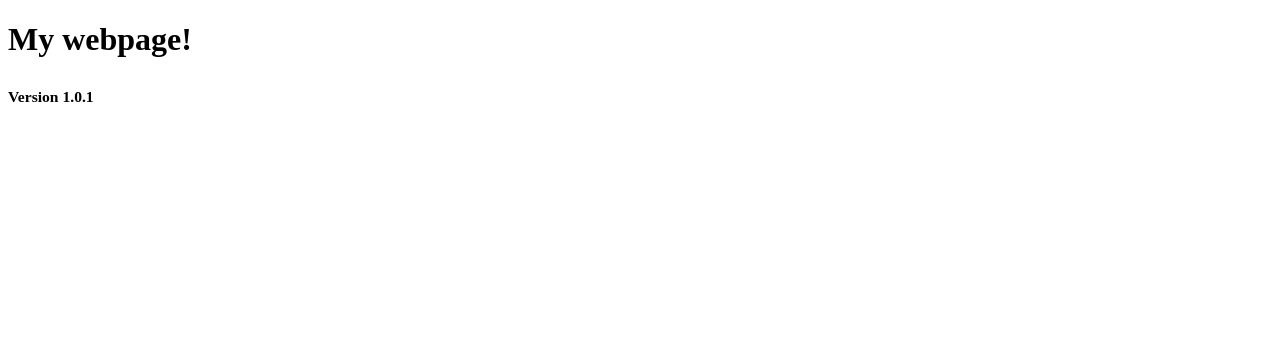
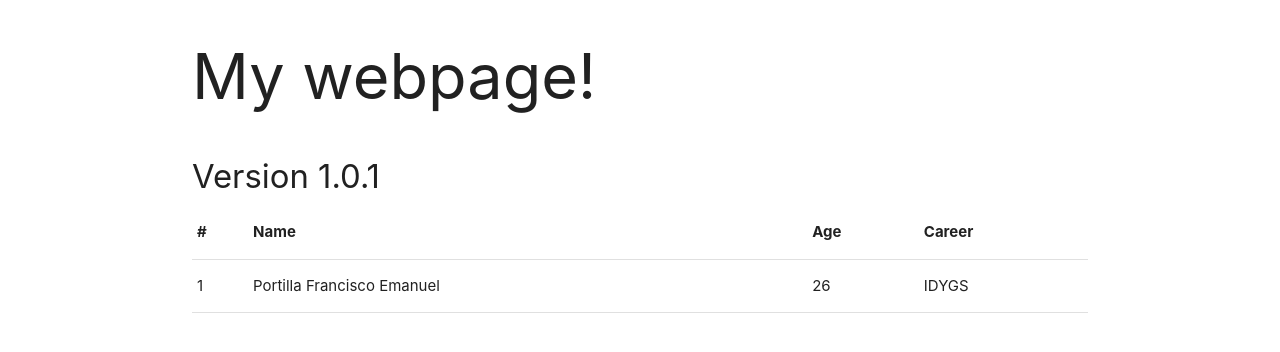
Before and after one commit to padron00/my-webpage, a plain HTML site: page index.html in a window 1280 px wide. Drawn offline with nearby package versions, Linux system fonts and the light colour scheme.

Commit message:
Student table added

```diff
--- a/index.html
+++ b/index.html
@@ -5,7 +5,7 @@
   <meta http-equiv="X-UA-Compatible" content="IE=edge">
   <meta name="viewport" content="width=device-width, initial-scale=1.0">
      <!-- Compiled and minified CSS -->
-     <!-- <link rel="stylesheet" href="https://cdnjs.cloudflare.com/ajax/libs/materialize/1.0.0/css/materialize.min.css"> -->
+     <link rel="stylesheet" href="https://cdnjs.cloudflare.com/ajax/libs/materialize/1.0.0/css/materialize.min.css">
 
      <title>Document</title>
     </head>
@@ -15,9 +15,34 @@
         <h3><sub>Version 1.0.1</sub></h3>
       </div>
 
+      <div class="container">
+
+        <table>
+          <thead>
+            <tr>
+              <th>#</th>
+              <th>Name</th>
+              <th>Age</th>
+              <th>Career</th>
+            </tr>
+          </thead>
+          <tbody>
+            <template id="tbodytempl">
+              <tr>
+                <td><span name="tbodynumber"></span></td>
+                <td><span name="tbodyname"></span></td>
+                <td><span name="tbodyage"></span></td>
+                <td><span name="tbodycareer"></span></td>
+              </tr>
+            </template>
+          </tbody>
+        </table>
+      </div>
+
 
 
       <!-- Compiled and minified JavaScript -->
-      <!-- <script src="https://cdnjs.cloudflare.com/ajax/libs/materialize/1.0.0/js/materialize.min.js"></script> -->
+      <script src="https://cdnjs.cloudflare.com/ajax/libs/materialize/1.0.0/js/materialize.min.js"></script>
+      <script src="./index.js"></script>
 </body>
 </html>
--- /dev/null
+++ b/index.js
@@ -0,0 +1,29 @@
+var students = [
+  {
+    lname: "Portilla",
+    name: "Francisco Emanuel",
+    age: 26,
+    birthday: {
+      year: 1995,
+      month: "November",
+      day: 16
+    },
+    Career: "IDYGS"
+  }
+]
+
+var table = document.getElementsByTagName("table")[0];
+for (var i = 0; i < students.length; i++) {
+  var templ = document.getElementById("tbodytempl").content.cloneNode(true);
+  var tdnumber = templ.querySelector("span[name='tbodynumber']");
+  var tdname = templ.querySelector("span[name='tbodyname']");
+  var tdage = templ.querySelector("span[name='tbodyage']");
+  var tdcareer = templ.querySelector("span[name='tbodycareer']");
+
+  tdnumber.innerText = i + 1;
+  tdname.innerText = students[i].lname + " " + students[i].name;
+  tdage.innerText = students[i].age;
+  tdcareer.innerText = students[i].Career;
+
+  table.append(templ);
+}
```
